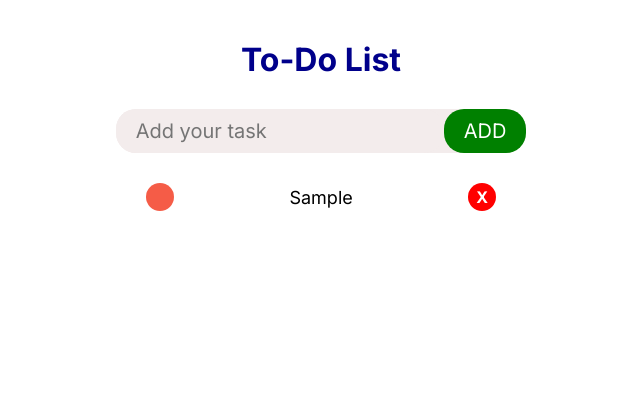
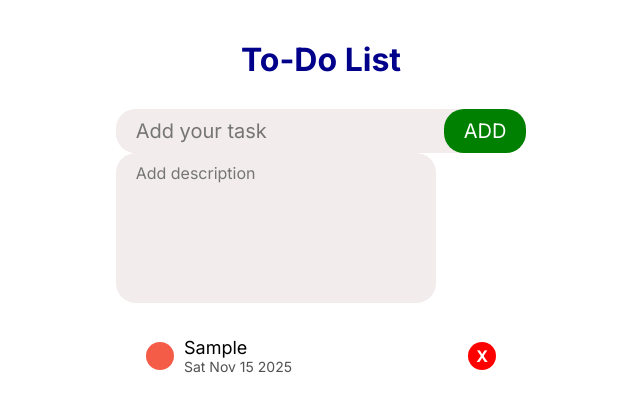
Before and after one commit to shvncodes/todo-app-react, a React (Vite) app: page / in a window 1280 px wide. Both pictures are taken after typing "Sample" into the empty fields and a click on the button "ADD". Shown: the top 412 px of the page, without its empty margins (319-959 px from the left). Built offline with nearby package versions, Linux system fonts and the light colour scheme; a web font is replaced by a local one.

Commit message:
Add description and date

```diff
--- a/src/add-todo.jsx
+++ b/src/add-todo.jsx
@@ -4,29 +4,43 @@ import styles from './add-todo.module.css';
 function AddTodo(props) {
     const {setTodoList} = props;
     const [task, setTask] = useState("");
+    const [description, setDescription] = useState("");
 
     const handleChange = (event) => {
         const text = event.target.value;
         setTask(text);
     }
 
+    const handleDespChange = (e)=> {
+        const desp = e.target.value;
+        setDescription(desp);
+    }
+
     const addTaskInTodo = ()=> {
+        if(task.trim().length === 0) return;
+
         const taskObj = {
             id: Date.now(),
-            task: task,
-            isCompleted: false
+            task: task.trim(),
+            description: description.trim(),
+            isCompleted: false,
+            createdAt: new Date().toDateString()
         }
         setTodoList((prev) => {
             return [taskObj, ...prev]
         });
 
         setTask("");
+        setDescription("");
     }
 
     return (
-        <div className={styles["container"]}>
-            <input type="text" placeholder='Add your task' value={task} onChange={handleChange}/>
-            <button onClick={addTaskInTodo}>ADD</button>
+        <div>
+            <div className={styles["container"]}>
+                <input type="text" placeholder='Add your task' value={task} onChange={handleChange}/>
+                <button onClick={addTaskInTodo}>ADD</button>
+            </div>
+            <textarea className={styles["description"]} name='text' placeholder='Add description' value={description} onChange={handleDespChange}/>
         </div>
     )
 }
--- a/src/add-todo.module.css
+++ b/src/add-todo.module.css
@@ -16,3 +16,14 @@
         cursor: pointer;
     }
 }
+
+.description {
+    background-color: #f3ecec;
+    width: 320px;
+    height: 150px;
+    border-radius: 20px;
+    border: none;
+    font-size: 16px;
+    padding: 10px 20px;
+    resize: none;
+}
--- a/src/todo-item.jsx
+++ b/src/todo-item.jsx
@@ -25,11 +25,17 @@ function TodoItem(props) {
 
     return(
         <div className={styles["todoItem"]}>
-            <label htmlFor={todo.id} className={styles["circleCheckbox"]}>
-                <input type="checkbox" id={todo.id} checked={todo.isCompleted} onChange={handleChange}/>
-                <span className={styles["checkmark"]}></span>
-            </label>
-            <p className={todo.isCompleted && styles["taskComplete"]}>{todo.task}</p>
+            <div className={styles["leftContainer"]}>
+                <label htmlFor={todo.id} className={styles["circleCheckbox"]}>
+                    <input type="checkbox" id={todo.id} checked={todo.isCompleted} onChange={handleChange}/>
+                    <span className={styles["checkmark"]}></span>
+                </label>
+                <div className={todo.isCompleted ? styles["taskComplete"] : undefined}>
+                    <p>{todo.task}</p>
+                    {todo.description && <p className={styles["description"]}>{todo.description}</p>}
+                    <p className={styles["createdAt"]}>{todo.createdAt}</p>
+                </div>
+            </div>
             <button onClick={removeTodo} className={styles["removeBtn"]}>X</button>
         </div>
     )
--- a/src/todo-item.module.css
+++ b/src/todo-item.module.css
@@ -3,6 +3,12 @@
     align-items: center;
     justify-content: space-between;
     font-size: 18px;
+}
+
+.leftContainer {
+    display: flex;
+    align-items: center;
+    gap: 10px;
 }
 
 .circleCheckbox {
@@ -48,6 +54,15 @@
     color: gray;
 }
 
+.description {
+    font-size: 16px;
+}
+
+.createdAt{
+    font-size: 14px;
+    color: rgb(82, 80, 80);
+}
+
 .removeBtn {
     font-size: 16px;
     font-weight: bold;
```
Also changed, not shown: 1 other file (tests, documents, lock files or other folders).
